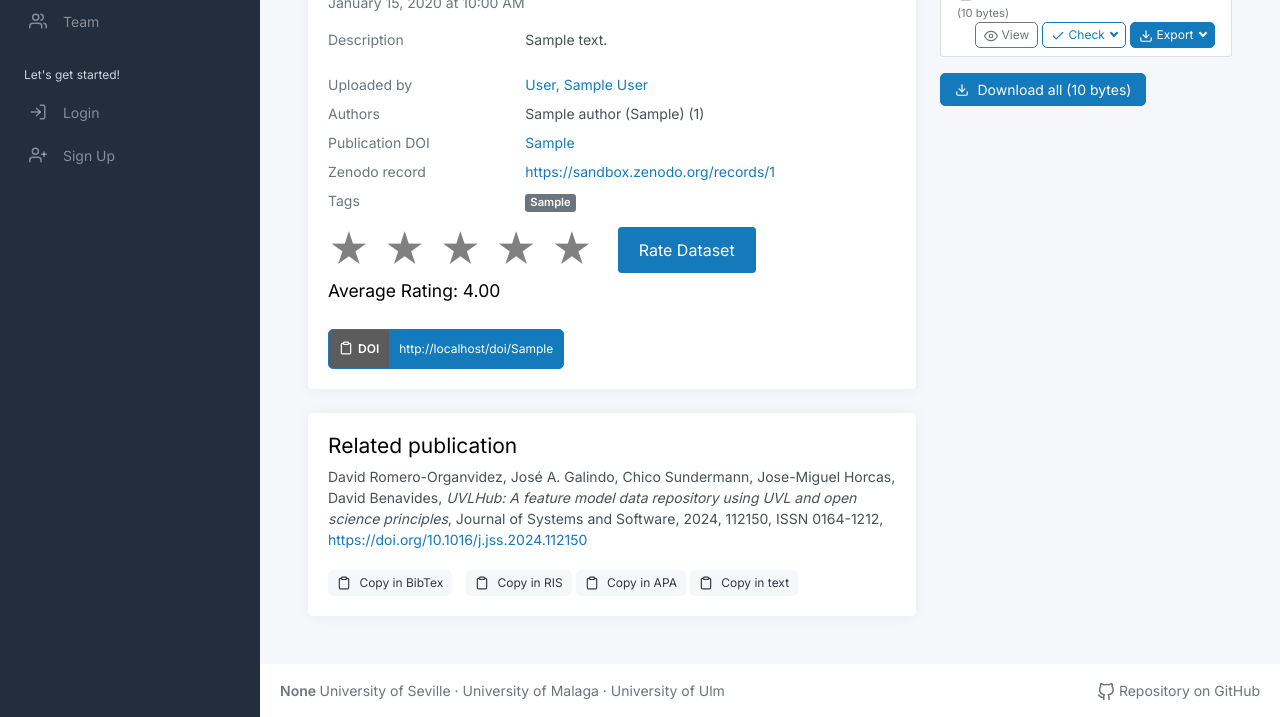
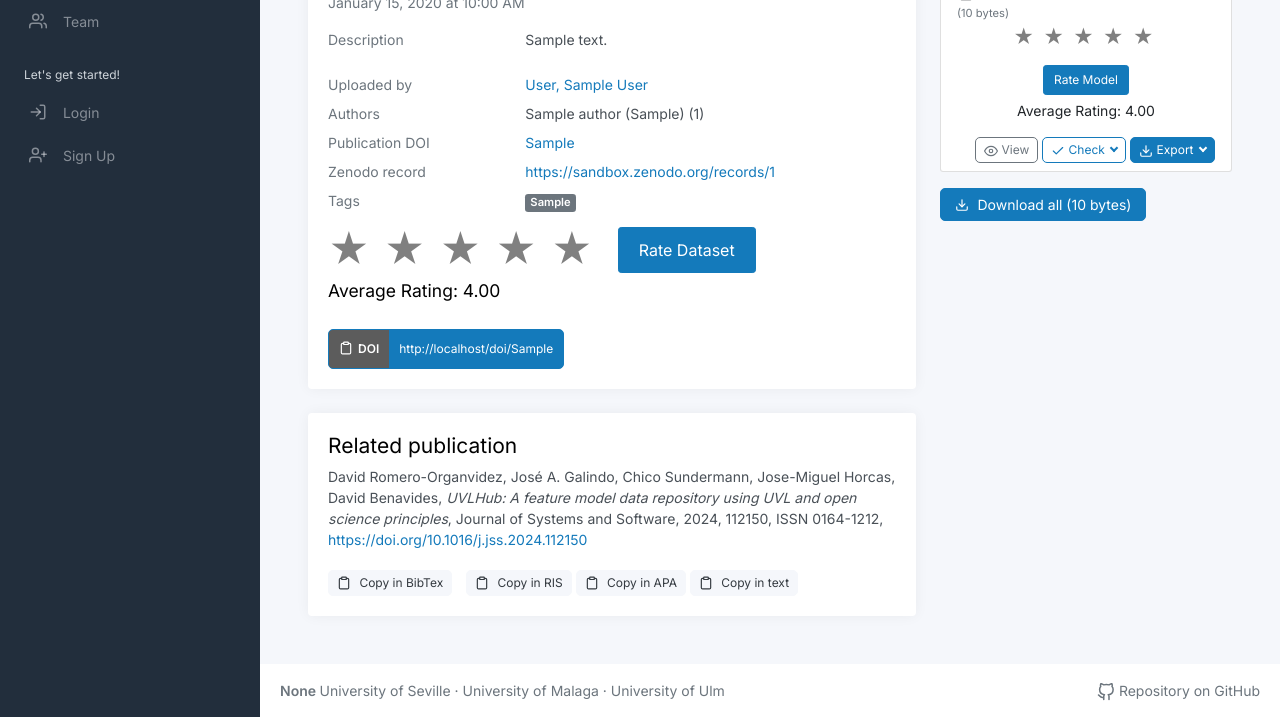
Before and after one commit to Lidiajim/montaito-hub, a Flask app: template app/modules/dataset/templates/dataset/view_dataset.html in a window 1280 px wide. Shown: the part 226-943 px from the top of the page. Run offline with Flask 3, Linux system fonts and the light colour scheme; the template is opened without the code that fills it: values that come from a table or form of the project are taken from there, others are empty; tables that the repository leaves empty hold one stand-in row (values such as "Sample post"); parts of the project's set-up code (start-up, migrations or seed data) failed here and were passed over; some libraries are stand-ins or nearby versions.

Commit message:
feature: Add featuremodel rating

```diff
--- a/app/modules/dataset/templates/dataset/view_dataset.html
+++ b/app/modules/dataset/templates/dataset/view_dataset.html
@@ -3,6 +3,7 @@
 {% block title %}View dataset{% endblock %}
 
 {% block head_extra %}
+<link rel="stylesheet" href="{{ url_for('static', filename='css/model.css') }}">
 <style>
     .option-button {
         display: block;
@@ -277,7 +278,19 @@
                                         </div>
                                     </div>
                                 </div>
-
+                                <!-- Rating container for each UVL model -->
+                                <div class="mini-rating-container" id="rating-container-{{ file.id }}" data-file-id="{{ file.id }}">
+                                    <link rel="stylesheet" href="{{ url_for('static', filename='css/model.css') }}">
+                                    <div class="star-rating" id="star-rating-{{ file.id }}">
+                                        <span class="mini-star" data-value="1">&#9733;</span>
+                                        <span class="mini-star" data-value="2">&#9733;</span>
+                                        <span class="mini-star" data-value="3">&#9733;</span>
+                                        <span class="mini-star" data-value="4">&#9733;</span>
+                                        <span class="mini-star" data-value="5">&#9733;</span>
+                                    </div>
+                                    <button class="btn btn-primary rate-btn" data-file-id="{{ file.id }}" id="mini-rate-btn">Rate Model</button>
+                                    <p>Average Rating: <span id="mini-avg-rating-{{ file.id }}">Loading...</span></p>
+                                </div>
 
                             </div>
                             <div class="col-12 text-end" >
@@ -578,6 +591,105 @@ function updateAverageRating() {
 
 updateAverageRating();
 
+document.addEventListener('DOMContentLoaded', function () {
+    document.querySelectorAll('.mini-rating-container').forEach(container => {
+        const featureModelId = container.getAttribute('data-file-id');
+        console.log("Feature Model ID:", featureModelId);  // Verifica el ID del modelo
+
+        let selectedRating = 0;
+        const stars = container.querySelectorAll('.mini-star');  // Selecciona solo las estrellas dentro de este contenedor
+        const rateBtn = container.querySelector('.rate-btn');    // Selecciona el botón dentro de este contenedor
+        const avgRatingElem = document.getElementById(`mini-avg-rating-${featureModelId}`);
+
+        if (!avgRatingElem) {
+            console.error(`Elemento con ID mini-avg-rating-${featureModelId} no encontrado.`);
+            return;  // Sale de la función si el elemento no se encuentra
+        }
+
+        console.log(`Elemento avgRatingElem encontrado para feature model ${featureModelId}.`);
+
+        // Función para actualizar la visualización de las estrellas seleccionadas
+        function updateFeatureModelStarRating(rating) {
+            stars.forEach(star => {
+                star.style.color = parseInt(star.getAttribute('data-value')) <= rating ? 'yellow' : 'gray';
+            });
+        }
+
+        // Añade el evento para cada estrella
+        stars.forEach(star => {
+            star.addEventListener('click', function () {
+                selectedRating = parseInt(star.getAttribute('data-value'));
+                console.log(`Estrella seleccionada: ${selectedRating} para Feature Model ID: ${featureModelId}`);
+                updateFeatureModelStarRating(selectedRating);
+            });
+        });
+
+        // Evento para el botón de calificación
+        rateBtn.addEventListener('click', function () {
+            if (selectedRating === 0) {
+                alert('Please select a rating');
+                return;
+            }
+
+            console.log(`Enviando calificación de ${selectedRating} para Feature Model ID: ${featureModelId}`);
+
+            fetch(`/featuremodel/${featureModelId}/rate`, {
+                method: 'POST',
+                headers: {
+                    'Content-Type': 'application/json',
+                    'Authorization': 'Bearer ' + localStorage.getItem('token')
+                },
+                body: JSON.stringify({ rating: selectedRating })
+            })
+            .then(response => response.json())
+            .then(data => {
+                if (data.error) {
+                    alert(data.error);
+                } else {
+                    alert(data.message);
+                    updateFeatureModelAverageRating(featureModelId);
+                }
+            })
+            .catch(error => {
+                console.error("Error in rating request:", error);
+            });
+        });
+
+        // Carga el average rating al inicio
+        updateFeatureModelAverageRating(featureModelId);
+    });
+});
+
+// Función para actualizar el average rating de cada feature model
+function updateFeatureModelAverageRating(featureModelId) {
+    const avgRatingElem = document.getElementById(`mini-avg-rating-${featureModelId}`);
+    if (!avgRatingElem) {
+        console.error(`Elemento con ID mini-avg-rating-${featureModelId} no encontrado en updateFeatureModelAverageRating.`);
+        return;
+    }
+
+    console.log(`Actualizando average rating para Feature Model ID: ${featureModelId}`);
+
+    avgRatingElem.textContent = "Loading...";
+    fetch(`/featuremodel/${featureModelId}/average_rating`)
+        .then(response => response.json())
+        .then(data => {
+            console.log("Data received for feature model:", data);  // Verifica que los datos sean correctos
+            const avgRating = parseFloat(data.average_rating);
+            if (!isNaN(avgRating) && avgRating > 0) {
+                avgRatingElem.textContent = avgRating.toFixed(2);
+            } else {
+                avgRatingElem.textContent = "No rate";
+            }
+        })
+        .catch(error => {
+            console.error("Error retrieving the average rating for feature model:", error);
+            avgRatingElem.textContent = "Error loading";
+        });
+}
+
+
+
 </script>
 
 {% endblock %}
--- a/app/modules/featuremodel/routes.py
+++ b/app/modules/featuremodel/routes.py
@@ -1,7 +1,36 @@
-from flask import render_template
+from flask import render_template, jsonify, request
+from app.modules.auth.services import AuthenticationService
 from app.modules.featuremodel import featuremodel_bp
+from app.modules.featuremodel.services import FeatureModelService
+
+feature_model_service = FeatureModelService
 
 
 @featuremodel_bp.route('/featuremodel', methods=['GET'])
 def index():
     return render_template('featuremodel/index.html')
+
+
+@featuremodel_bp.route('/featuremodel/<int:feature_model_id>/average_rating', methods=['GET'])
+def get_average_rating(feature_model_id):
+    feature_model_service = FeatureModelService()
+    avg_rating = feature_model_service.get_average_rating(feature_model_id)
+    return jsonify({"average_rating": avg_rating}), 200
+
+
+@featuremodel_bp.route('/featuremodel/<int:feature_model_id>/rate', methods=['POST'])
+def rate_feature_model(feature_model_id):
+    current_user = AuthenticationService().get_authenticated_user()  # Verifica si el usuario está logueado
+    if not current_user:
+        return jsonify({"error": "Debes estar logueado para calificar"}), 401  # Si no está logueado
+
+    rating = request.json.get('rating')
+    if not rating:
+        return jsonify({"error": "La calificación es obligatoria"}), 400
+
+    feature_model_service = FeatureModelService()
+    try:
+        rating_obj = feature_model_service.rate_dataset(feature_model_id, current_user.id, rating)
+        return jsonify({"message": "Calificación guardada", "rating": rating_obj.rating}), 200
+    except ValueError as e:
+        return jsonify({"error": str(e)}), 400  # Si la calificación no es válida (fuera de rango)
--- a/app/modules/featuremodel/services.py
+++ b/app/modules/featuremodel/services.py
@@ -1,4 +1,7 @@
 from app.modules.featuremodel.repositories import FMMetaDataRepository, FeatureModelRepository
+from app.modules.featuremodel.models import FeatureModelRating
+from app import db
+from sqlalchemy import func
 from app.modules.hubfile.services import HubfileService
 from core.services.BaseService import BaseService
 
@@ -17,6 +20,31 @@ class FeatureModelService(BaseService):
     def count_feature_models(self):
         return self.repository.count_feature_models()
 
+    def rate_dataset(self, feature_model_id: int, user_id: int, rating: int) -> FeatureModelRating:
+        if rating < 1 or rating > 5:
+            raise ValueError("La calificación debe estar entre 1 y 5")
+
+        existing_rating = (
+            db.session.query(FeatureModelRating)
+            .filter_by(feature_model_id=feature_model_id, user_id=user_id)
+            .first())
+
+        if existing_rating:
+            existing_rating.rating = rating
+        else:
+            new_rating = FeatureModelRating(feature_model_id=feature_model_id, user_id=user_id, rating=rating)
+            db.session.add(new_rating)
+
+        db.session.commit()
+        return existing_rating if existing_rating else new_rating
+
+    def get_average_rating(self, feature_model_id: int) -> float:
+        avg_rating = (
+            db.session.query(func.avg(FeatureModelRating.rating))
+            .filter_by(feature_model_id=feature_model_id)
+            .scalar())
+        return avg_rating if avg_rating is not None else 0.0
+
     class FMMetaDataService(BaseService):
         def __init__(self):
             super().__init__(FMMetaDataRepository())
--- /dev/null
+++ b/app/static/css/model.css
@@ -0,0 +1,39 @@
+/* Container for the rating button and stars */
+.mini-rating-container {
+    display: flex;
+    flex-direction: column;       /* Stack elements vertically */
+    align-items: center;          /* Center-aligns the stars and button */
+    gap: 5px;                     /* Smaller space between stars and button */
+}
+
+/* Styles for the stars */
+.mini-star {
+    font-size: 20px;              /* Smaller star size */
+    cursor: pointer;
+    color: gray;
+    transition: color 0.3s;
+    margin-right: 5px;            /* Space between stars */
+}
+
+/* Hover effect for stars */
+.mini-star:hover {
+    color: gold;
+}
+
+/* Selected stars in gold */
+.mini-star.selected {
+    color: gold;
+}
+
+/* Style for the rating button */
+#mini-rate-btn {
+    padding: 5px 10px;            /* Smaller button size */
+    font-size: 12px;              /* Smaller button text */
+    cursor: pointer;
+    margin-top: 8px;              /* Space above the button */
+}
+
+/* Space for the average rating display */
+#mini-avg-rating {
+    margin-top: 10px;             /* Smaller margin above the rating */
+}
```
Also changed, not shown: app/modules/featuremodel/models.py (+12 -0 lines), migrations/versions/5cff3147d484_.py (added, +36 -0 lines).
